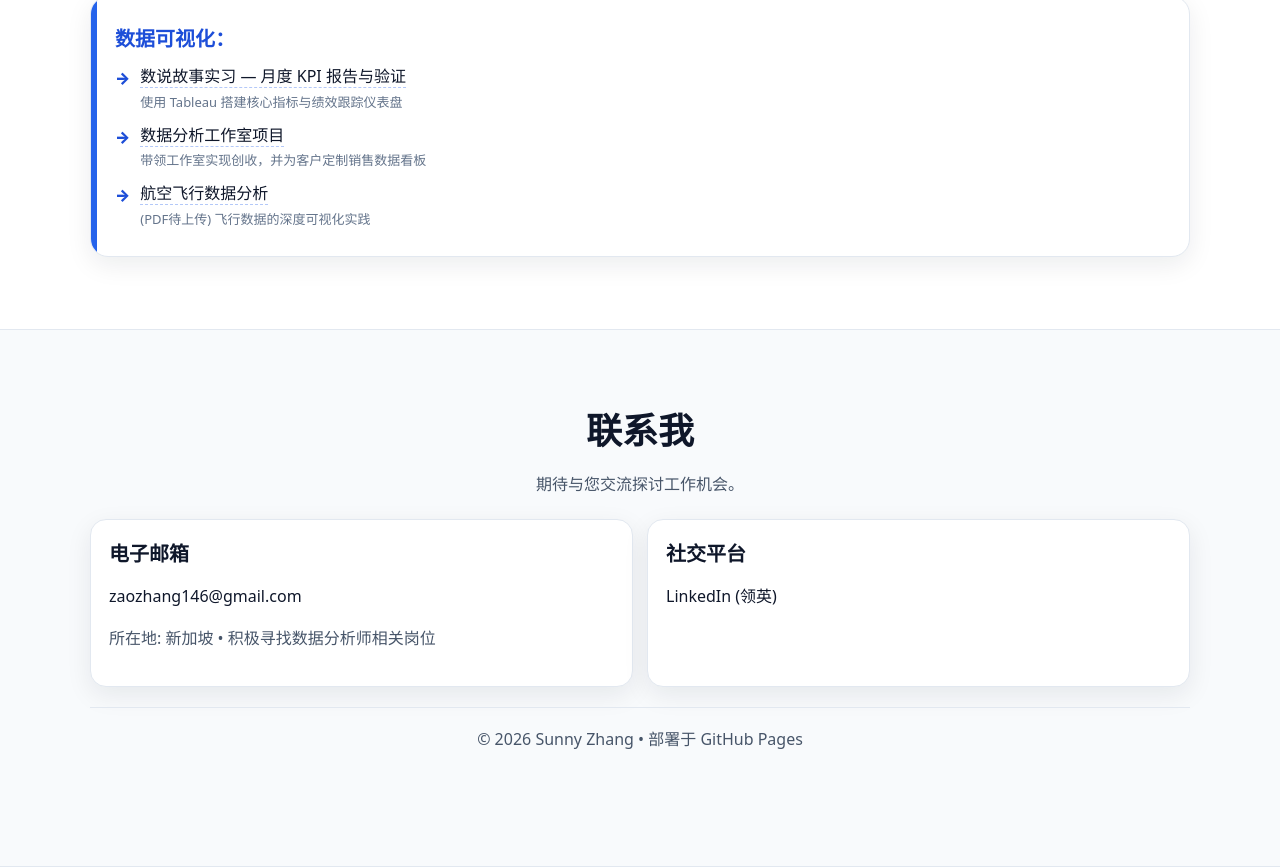
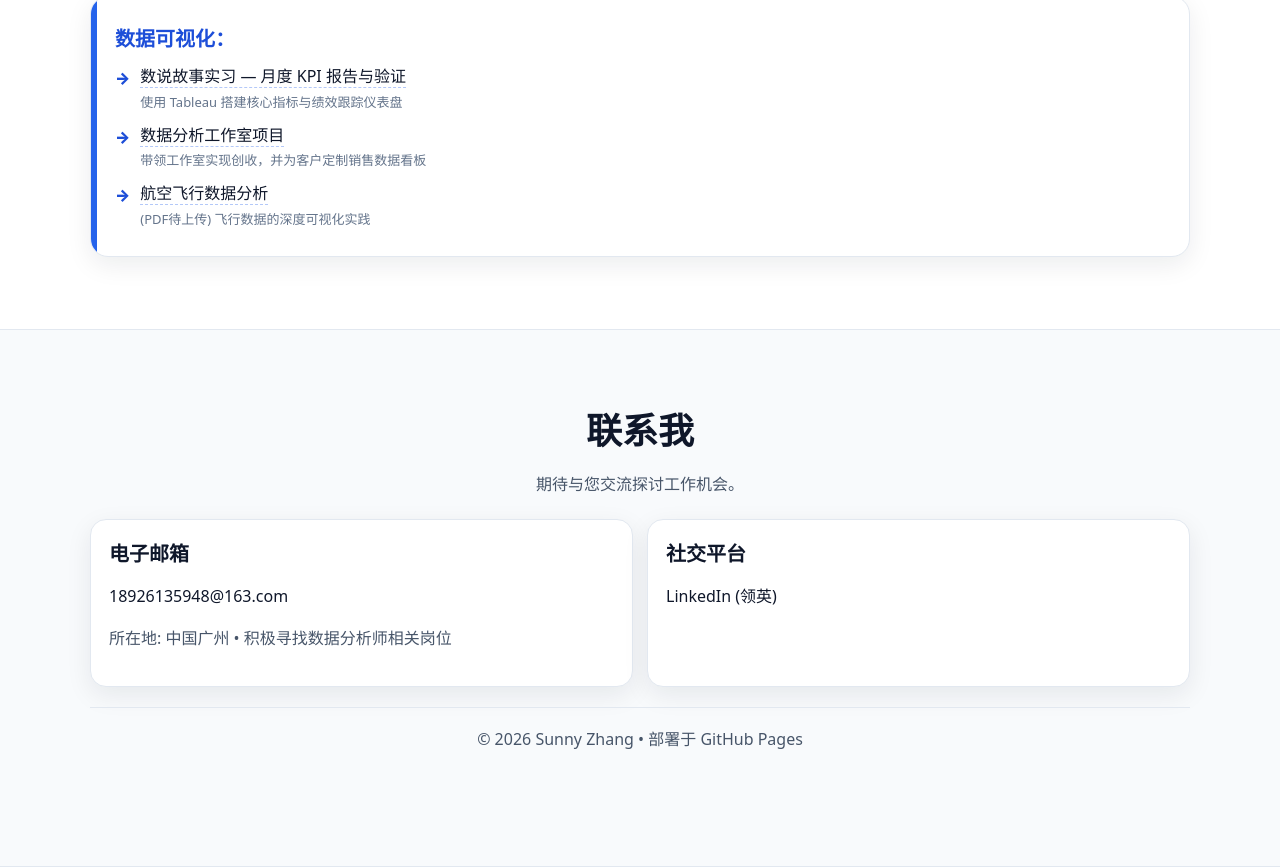
Before and after one commit to 56vpc2nv5y-lang/sunny-portfolio, a website: page index.html in a window 1280 px wide. Shown: the part 3863-4730 px from the top of the page. Drawn offline with Linux system fonts and the light colour scheme; no server answers.

Commit message:
Update index.html

```diff
--- a/index.html
+++ b/index.html
@@ -538,8 +538,8 @@
 <div class="cards two">
 <div class="card reveal">
 <h3>电子邮箱</h3>
-<p><a class="textlink" href="mailto:zaozhang146@gmail.com">zaozhang146@gmail.com</a></p>
-<p class="muted">所在地: 新加坡 • 积极寻找数据分析师相关岗位</p>
+<p><a class="textlink" href="mailto:18926135948@163.com">18926135948@163.com</a></p>
+<p class="muted">所在地: 中国广州 • 积极寻找数据分析师相关岗位</p>
 </div>
 <div class="card reveal">
 <h3>社交平台</h3>
```
